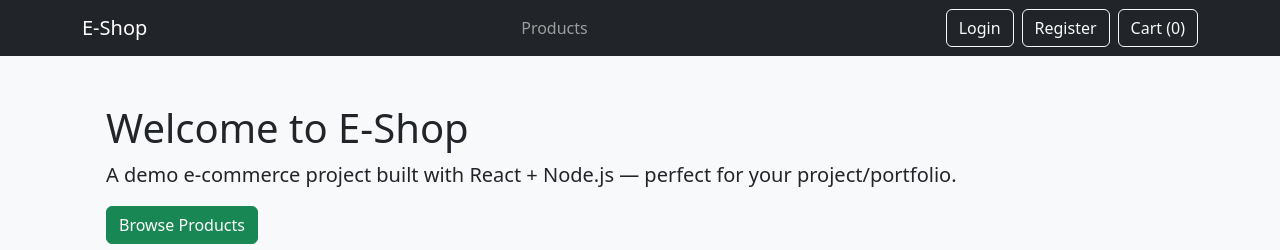
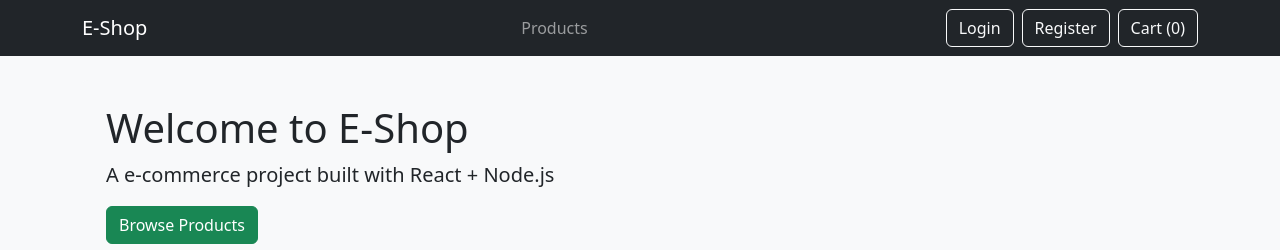
Before and after one commit to AfzalAnsari7/E-commerce-Website, a React (Vite) app in the folder frontend/: page / in a window 1280 px wide. Shown: the top 250 px of the page. Built offline with nearby package versions, Linux system fonts and the light colour scheme; no server answers.

Commit message:
write something on frontend page

```diff
--- a/frontend/src/pages/Home.jsx
+++ b/frontend/src/pages/Home.jsx
@@ -9,7 +9,7 @@ export default function Home(){
     <div>
       <div className="jumbotron p-4 rounded bg-light mb-4">
         <h1>Welcome to E‑Shop</h1>
-        <p className="lead">A demo e‑commerce project built with React + Node.js — perfect for your project/portfolio.</p>
+        <p className="lead">A e‑commerce project built with React + Node.js</p>
         <Link to="/products" className="btn btn-success">Browse Products</Link>
       </div>
       <h4>Featured</h4>
```
